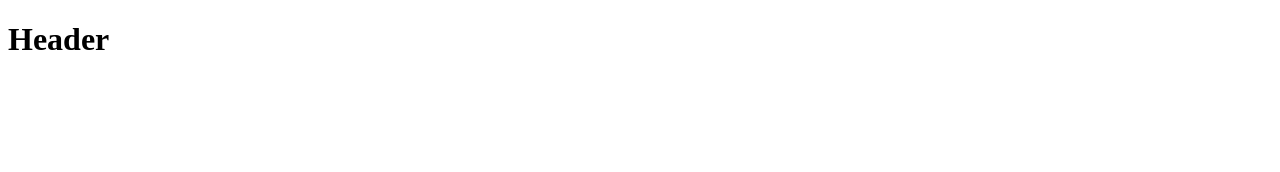
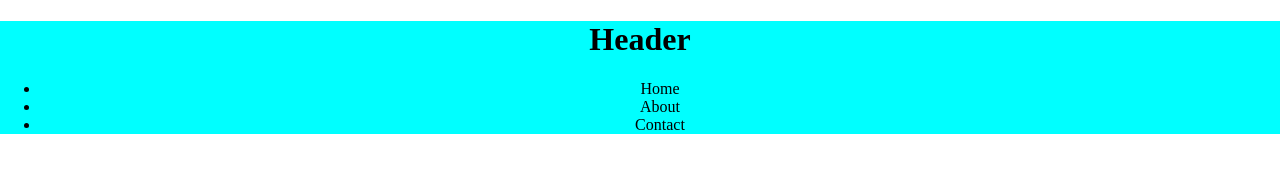
Before and after one commit to Jaowo/Jao-BasicSemanticExercise, a plain HTML site: page index.html in a window 1280 px wide. Drawn offline with Linux system fonts and the light colour scheme.

Commit message:
add inline and embeded style for header

```diff
--- a/index.html
+++ b/index.html
@@ -5,14 +5,26 @@
     <meta http-equiv="X-UA-Compatible" content="IE=edge">
     <meta name="viewport" content="width=device-width, initial-scale=1.0">
     <title>Basic Semantic Exercise</title>
+    <style>
+        .nav__ink{
+            float:left;
+            margin: auto;
+        }
+    </style>
 </head>
-<body>
+<body style="padding:0;margin:0;text-align: center;">
  <!--************************Header Section********************-->
- <header>
+ <header style="background-color: aqua; padding:0; margin:0">
     <h1>Header</h1>
     <!--*******************Navigation Section*****************-->
     <nav>
-        <ul></ul>
+        <ul>
+            <li class="nav__link">Home</li>
+            <li class="nav__link">About</li>
+            <li class="nav__link">Contact</li>
+
+        </ul>
+
     </nav>
  </header>
 </body>
```
